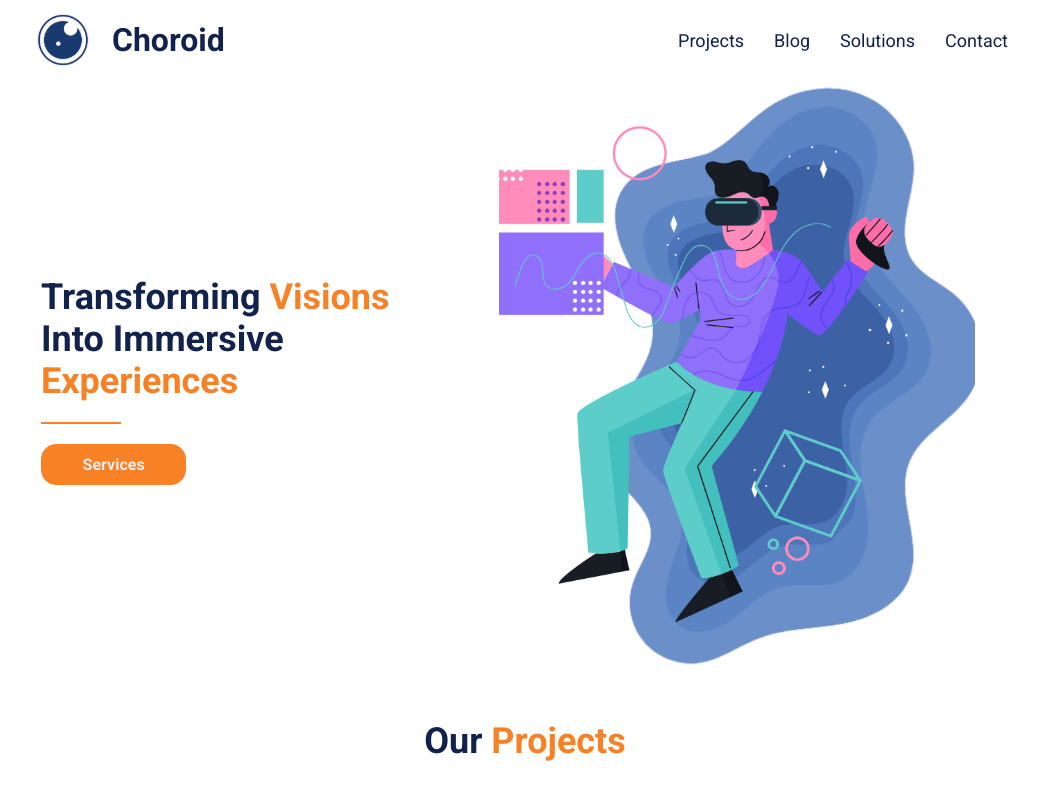
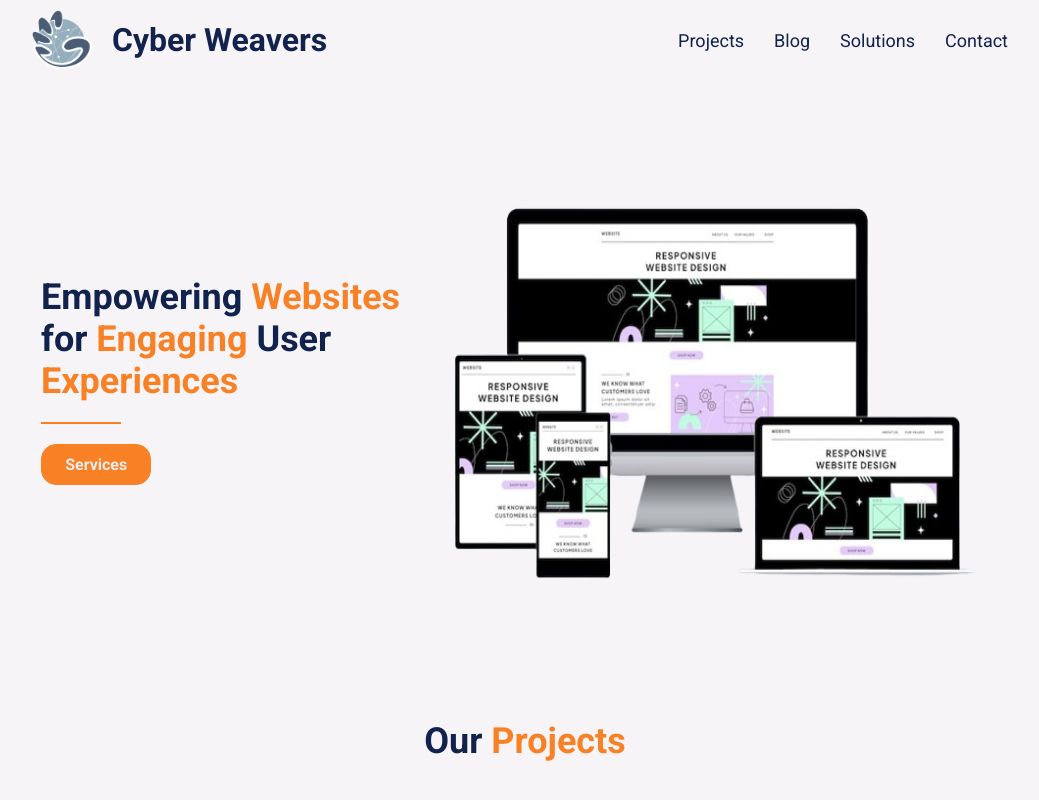
Before and after one commit to rabeeqiblawi/portfolio-nextjs, a Next.js app: page / in a window 1280 px wide. Shown: the top 800 px of the page, without its empty margins (115-1154 px from the left). Built offline with nearby package versions, Linux system fonts and the light colour scheme.

Commit message:
update main Section

```diff
--- a/src/app/globals.css
+++ b/src/app/globals.css
@@ -12,6 +12,7 @@
   --btn-orange: #f98125;
   --logoAbundantColor: red;
   --navigationBarHight: 10vh;
+  --bodyBackground: #f6f4f7;
 }
 
 * {
@@ -23,7 +24,7 @@
 }
 
 body {
-  background: #fff;
+  background: var(--bodyBackground);
 }
 
 
--- a/src/components/navigation/navbar/navbar.module.scss
+++ b/src/components/navigation/navbar/navbar.module.scss
@@ -39,6 +39,7 @@
         left: 0;
         top: 0;
         height: max-content;
+        max-height: 125vh;
         width: 100%;
     }
 }
--- a/src/components/showcasing/MainSection.jsx
+++ b/src/components/showcasing/MainSection.jsx
@@ -52,7 +52,7 @@ const MainSection = () => {
                 </div>
                 <div className={styles.imgContainer}>
                     {parallaxEffect && <ParallaxGallery images={parallaxImages} hoverPosition={hoverPosition} /> }
-                    {!parallaxEffect && <Image src={heroImageUrl} width={400} height={450}/>}
+                    {!parallaxEffect && <Image src={heroImageUrl} width={600} height={450}/>}
                 </div>
             </div>
         </div>
--- a/src/config.js
+++ b/src/config.js
@@ -3,13 +3,13 @@ import { notFound } from "next/navigation";
 
 export const config = {
     content: {
-        logo: "/choroidLogo.png",
-        brand: "Choroid",
+        logo: "/CyberWeavers.png",
+        brand: "Cyber Weavers",
         hero: {
-            heroHeadLine: "Transforming Visions Into Immersive Experiences",
+            heroHeadLine: "Empowering Websites for Engaging User Experiences",
             heroSubHeadLine: "",
-            parallaxEffect: true,
-            heroImageUrl: "/heroImage.png",
+            parallaxEffect: false,
+            heroImageUrl: "/heroImage2.png",
             parallaxImages:[
                 'parallax-effect/0.png',
                 'parallax-effect/1.png',
@@ -19,10 +19,10 @@ export const config = {
             ],
 
             heroActionText: "",
-            highlightedHeadlineWords: ["Visions", "Experiences"],
-            breakLineAfter: ["Visions", "Immersive"],
+            highlightedHeadlineWords: ["Websites", "Engaging", "Experiences"],
+            breakLineAfter: ["Websites", "User"],
         },
-        topPageVectors: "/topPageVectors.png",
+        topPageVectors: "https://img.freepik.com/free-photo/water-background_23-2147795245.jpg?t=st=1720859708~exp=1720863308~hmac=99c4fa2d5d8e8936aeb4d90e8bbf33d90352c957703dbb0a9581eb928014cf8b&w=740",
         notFoundURL: "/notFound.png",
 
         projects: {
```
Also changed, not shown: public/heroImage2.png (added), public/topPageVectors2.png (renamed from public/topPageVectors.png2.jpg).
